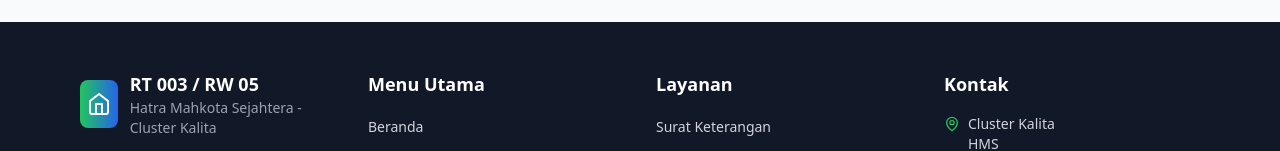
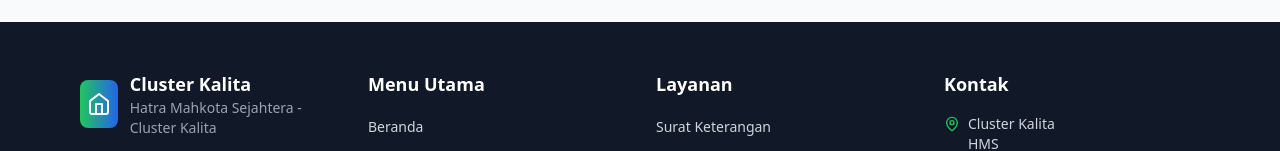
Before and after one commit to IR-design/Kalita, a React (Vite) app: page / in a window 1280 px wide. Shown: the part 4282-4433 px from the top of the page. Built offline with nearby package versions, Linux system fonts and the light colour scheme.

Commit message:
Updated Footer.tsx

```diff
--- a/src/components/Footer.tsx
+++ b/src/components/Footer.tsx
@@ -33,7 +33,7 @@ const Footer: React.FC = () => {
                 <Home className="h-6 w-6 text-white" />
               </div>
               <div>
-                <h3 className="text-lg font-bold">RT 003 / RW 05</h3>
+                <h3 className="text-lg font-bold">Cluster Kalita</h3>
                 <p className="text-gray-400 text-sm">Hatra Mahkota Sejahtera - Cluster Kalita</p>
               </div>
             </div>
```
